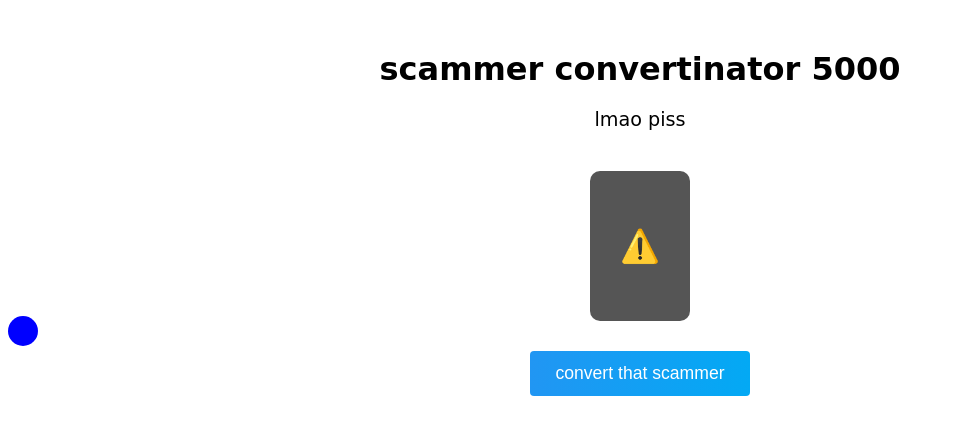
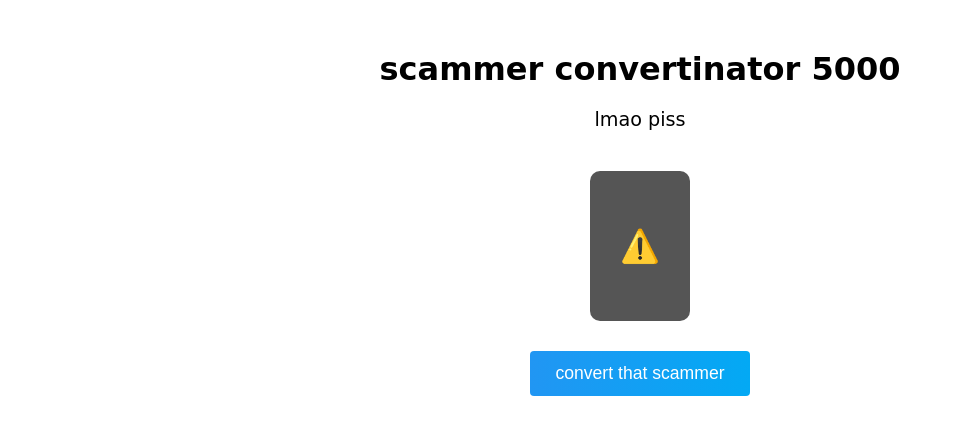
Before and after one commit to c9pz/PG-Inc-API, a Next.js app: page /scammerpiss in a window 1280 px wide. Shown: the top 434 px of the page, without its empty margins (0-954 px from the left). Built offline with nearby package versions, Linux system fonts and the light colour scheme.

Commit message:
Update scammerpiss.js

```diff
--- a/pages/scammerpiss.js
+++ b/pages/scammerpiss.js
@@ -2,42 +2,13 @@ import React, { useState } from "react"
 
 function Zx9fPjs4() {
   const [kL_ConvertedX, setkL_ConvertedX] = useState(false)
-  const [isWalking, setIsWalking] = useState(false)
-  const [showWalkButton, setShowWalkButton] = useState(false)
-  const [blockPosition, setBlockPosition] = useState(0)
 
   const W7y49z = () => {
     setkL_ConvertedX(true)
-    setShowWalkButton(true)
     setTimeout(() => {
       alert("scammer converted to piss, lmao!")
     }, 2000)
   }
-
-  const walkOnPiss = () => {
-    setIsWalking(true)
-    setShowWalkButton(false)
-  }
-
-  const stopWalking = () => {
-    setIsWalking(false)
-    setShowWalkButton(true)
-    setBlockPosition(0)
-  }
-
-  const blockAnimation = {
-    position: "absolute",
-    bottom: "50px",
-    left: `${blockPosition}%`,
-    width: "30px",
-    height: "30px",
-    backgroundColor: "#00f",
-    borderRadius: "50%",
-    transition: "left 1s, transform 0.5s",
-    animation: isWalking ? "walkAnimation 5s infinite, jumpAnimation 1s infinite" : "none"
-  }
-
-  const pissAnimation = kL_ConvertedX ? "splash 1.5s ease-in-out infinite" : "none";
 
   return (
     <div className="container">
@@ -45,21 +16,11 @@ function Zx9fPjs4() {
       <p>lmao piss</p>
       <div className={`scammer ${kL_ConvertedX ? "converted" : ""}`}>
         {!kL_ConvertedX && <span className={`warning-emoji ${kL_ConvertedX ? "melt" : ""}`}>⚠️</span>}
-        {kL_ConvertedX && <div className="piss" style={{ animation: pissAnimation }}></div>}
+        {kL_ConvertedX && <div className="piss"></div>}
       </div>
       <button onClick={W7y49z} disabled={kL_ConvertedX}>
         {kL_ConvertedX ? "converted!" : "convert that scammer"}
       </button>
-
-      {showWalkButton && kL_ConvertedX && !isWalking && (
-        <button onClick={walkOnPiss}>walk on piss!!1!!</button>
-      )}
-
-      {isWalking && (
-        <button onClick={stopWalking}>stop walking!1!!</button>
-      )}
-
-      <div className="block" style={blockAnimation}></div>
 
       <style jsx>{`
         .container {
@@ -151,27 +112,6 @@ function Zx9fPjs4() {
             transform: scale(1.1);
           }
         }
-
-        @keyframes walkAnimation {
-          0% {
-            left: 0%;
-          }
-          50% {
-            left: 50%;
-          }
-          100% {
-            left: 100%;
-          }
-        }
-
-        @keyframes jumpAnimation {
-          0%, 100% {
-            transform: translateY(0);
-          }
-          50% {
-            transform: translateY(-30px);
-          }
-        }
       `}</style>
 
       <head>
```
